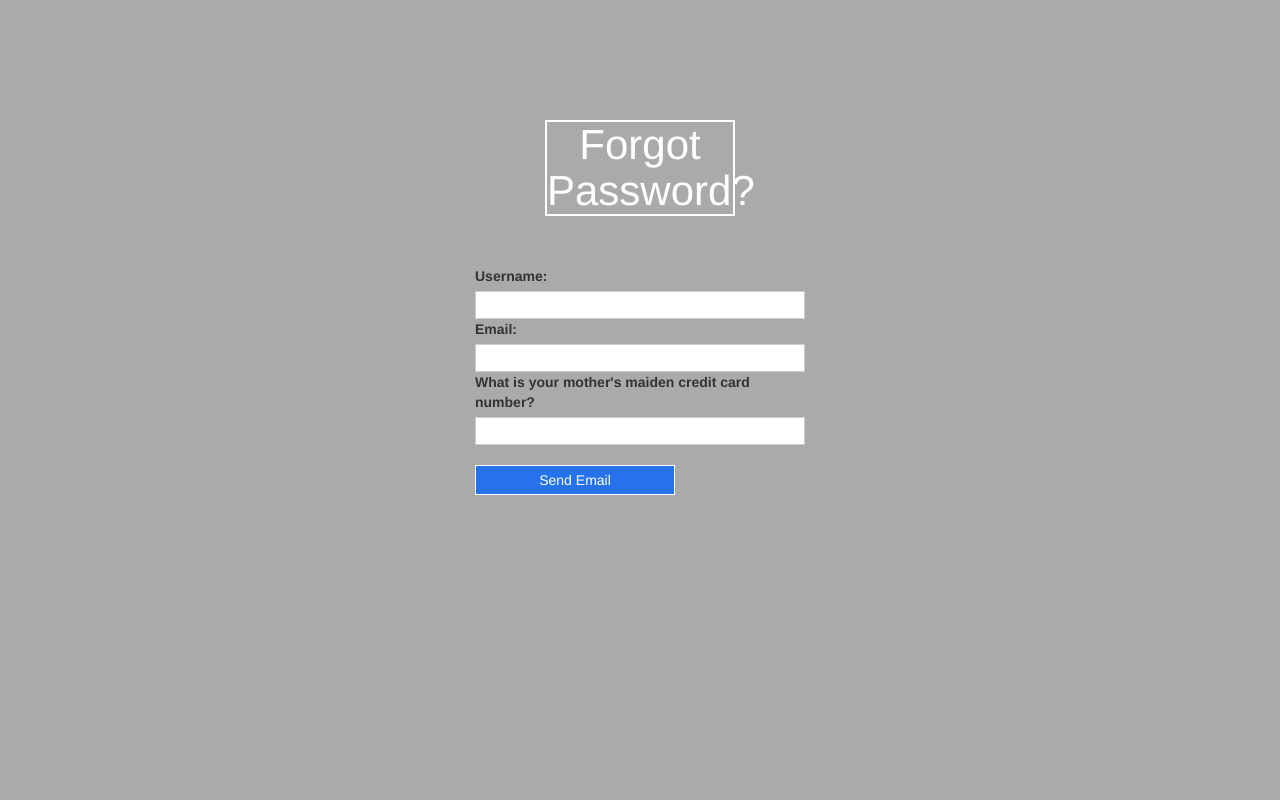
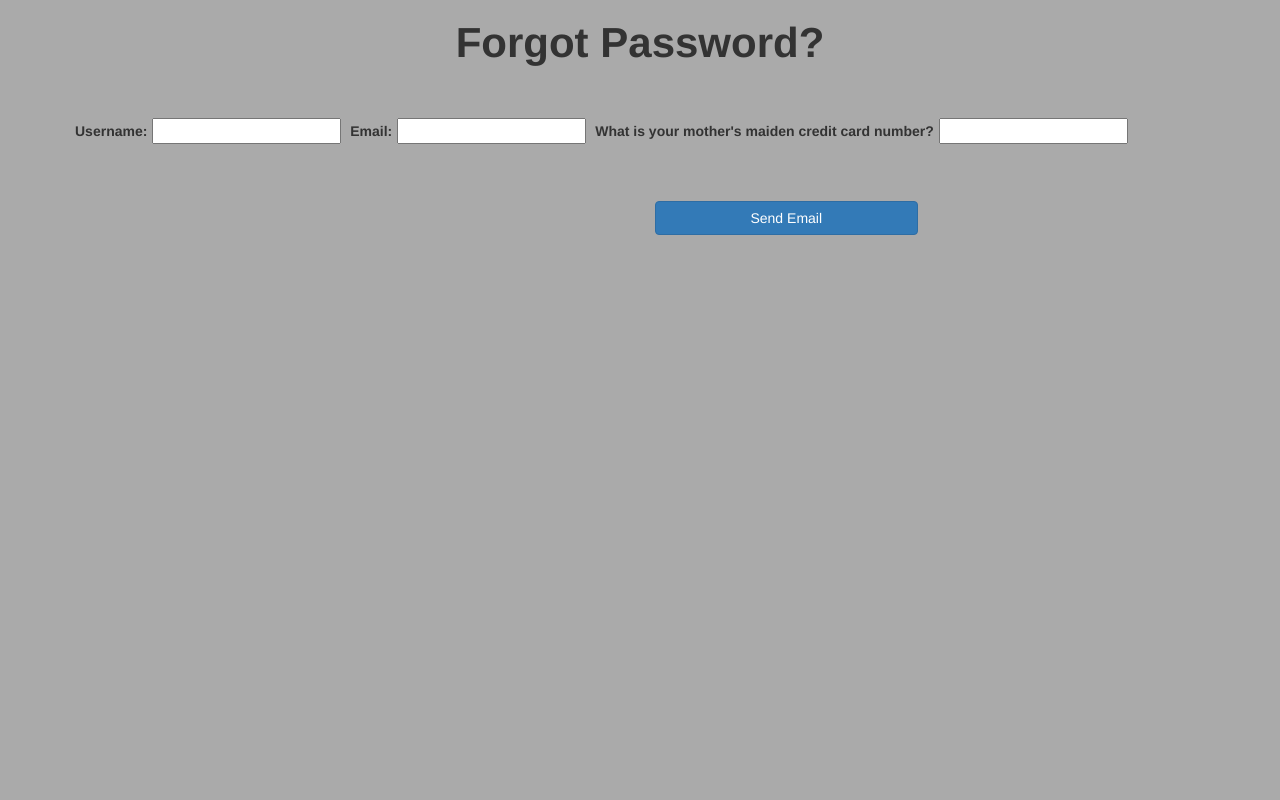
Before and after one commit to dishad/ADD, a Django app: page /forgotpassword/ in a window 1280 px wide. Run offline with Django 3.2, Linux system fonts and the light colour scheme; some libraries are stand-ins or nearby versions.

Commit message:
bootstrapify login pages

```diff
--- a/core/forms.py
+++ b/core/forms.py
@@ -25,7 +25,11 @@ class CreateAccForm(forms.ModelForm):
 		model = User
 		fields = ('first_name', 'last_name', 'username', 'email', 'password')
 		widgets = {
-			'password': forms.PasswordInput()
+			'first_name': forms.TextInput(attrs={'class': 'form-control'}),
+			'last_name': forms.TextInput(attrs={'class': 'form-control'}),
+			'username': forms.TextInput(attrs={'class': 'form-control'}),
+			'email': forms.TextInput(attrs={'class': 'form-control'}),
+			'password': forms.PasswordInput(attrs={'class': 'form-control'}),
 		}
 
 class ForgotPasswordForm(forms.ModelForm):
--- a/core/templates/core/forgotpassword.html
+++ b/core/templates/core/forgotpassword.html
@@ -7,8 +7,12 @@
 {% block content %}
 
 	<div class="container">
-		<div class="createheader">
-			<h1 class="noselect">Forgot Password?</h1>
+		<div class="row">
+			<div class="col-md-3"></div>
+			<div class="col-md-6">
+				<h1 class="noselect"><strong>Forgot Password?</strong></h1>
+			</div>
+			<div class="col-md-3"></div>
 		</div>
 
 		<form method="POST" id="forgotpassword_form" action="">
@@ -16,8 +20,14 @@
 			{% csrf_token %}
 			{{ form }}
 
-			<div class='loginOptions'>
-				<input id="send_email" type="submit" value="Send Email" class="enabledButton"/>
+			<div class="submission">
+				<div class='row'>
+					<div class="col-md-6"></div>
+					<div class="col-md-3">
+						<input id="send_email" type="submit" value="Send Email" class="btn btn-primary btn-block"/>
+					</div>
+					<div class="col-md-3"></div>
+				</div>
 			</div>
 		</form>
 	</div>
--- a/static/css/login.css
+++ b/static/css/login.css
@@ -1,20 +1,28 @@
 html,article,body {
 	width: 100%;
 	height: 100%;
-}
-
-article {
 	background-color: #aaa;
 }
 
+/*
 input[type=text], input[type=password] {
-    width: 330px;
-	height: 28px;
     padding-left: 5px;
-    display: block;
+    display: block;s
     border: 1px solid #ccc;
     box-sizing: border-box;
 }
+*/
+
+#links {
+	text-align: center;
+	margin-bottom: 50px;
+}
+
+#links a {
+	width: 75%;
+
+}
+
 
 input[type='checkbox'] {
     width: 12px;
@@ -24,6 +32,7 @@ input[type='checkbox'] {
 
 label {
 	display: inline-block;
+	padding: 5px;
 }
 
 .login {
@@ -39,8 +48,6 @@ label {
 
 .labeltext {
 	margin-top: 10px;
-	font-weight: bold;
-	color: #fff;
 }
 
 .enabledButton {
@@ -66,8 +73,7 @@ label {
 
 form {
 	position: relative;
-	width: 330px;
-	margin: 40px auto;
+	/*margin: 40px auto;*/
 }
 
 .check {
@@ -79,10 +85,9 @@ form {
 
 h1 {
 	font-size: 42px;
-	margin: 50px auto;
-	width: 190px;
-	border: 2px solid #fff;
+	text-align: center;
 }
+
 
 .loginOptions {
 	text-align: center;
@@ -90,10 +95,7 @@ h1 {
 	color: #fff;
 }
 
-a {
-	position: relative;
-	color: white;
-}
+
 .pass {
 	/*margin-left: 68px;*/
 }
@@ -119,3 +121,23 @@ a {
 	width: 160px;
 	height: 30px;
 }
+
+.submission {
+	margin-top: 50px;
+
+}
+
+.signedincheck {
+	padding-top: 30px;
+	text-align: center;
+}
+
+#bottomlinks {
+	margin-top: 75px;
+}
+
+.bottom-link {
+	position: relative;
+	color: white;
+
+}
--- a/static/css/main.css
+++ b/static/css/main.css
@@ -1,7 +1,118 @@
-html {
-	background: #222;
+html,article,body {
+	width: 100%;
+	height: 100%;
+	background-color: #aaa;
 }
 
-article {
-	padding-top: 5em;
+/*
+input[type=text], input[type=password] {
+    padding-left: 5px;
+    display: block;s
+    border: 1px solid #ccc;
+    box-sizing: border-box;
 }
+*/
+
+
+input[type='checkbox'] {
+    width: 12px;
+	height: 12px;
+	padding-top: 2px;
+}
+
+label {
+	display: inline-block;
+	padding: 5px;
+}
+
+.login {
+	padding: 40px 15px;
+	display: block;
+	background-color: #7C7C7C;
+	height: 100%;
+}
+
+.container {
+	height: 100%;
+}
+
+.labeltext {
+	margin-top: 10px;
+	font-weight: bold;
+	color: #fff;
+}
+
+.enabledButton {
+	background: #2672ec;
+	color: #fff;
+	border: 1px solid #fff;
+	display: block;
+	width: 200px;
+	height: 30px;
+}
+
+.loginheader {
+	width: 100%;
+	text-align: center;
+	color: white;
+}
+
+.createheader {
+	width: 100%;
+	text-align: center;
+	color: white;
+}
+
+form {
+	position: relative;
+	margin: 40px auto;
+}
+
+.check {
+	margin: 0;
+	font-size: 14px;
+	padding-left: 5px;
+	font-weight: normal;
+}
+
+h1 {
+	font-size: 42px;
+	text-align: center;
+}
+
+
+.loginOptions {
+	text-align: center;
+	margin-top: 20px;
+	color: #fff;
+}
+
+a {
+	position: relative;
+	color: white;
+}
+.pass {
+	/*margin-left: 68px;*/
+}
+
+.account {
+	margin-top: 50px;
+}
+
+.noselect {
+  -webkit-touch-callout: none; /* iOS Safari */
+    -webkit-user-select: none; /* Chrome/Safari/Opera */
+       -moz-user-select: none; /* Firefox */
+        -ms-user-select: none; /* Internet Explorer/Edge */
+            user-select: none; /* Non-prefixed version, currently not supported by any browser */
+}
+
+.createButton {
+	background: #2672ec;
+	color: #fff;
+	border: 1px solid #fff;
+	display: block;
+	margin: 20px auto;
+	width: 160px;
+	height: 30px;
+}
```
Also changed, not shown: core/templates/core/createacc.html (+100 -26 lines), core/templates/core/login.html (+71 -18 lines).
